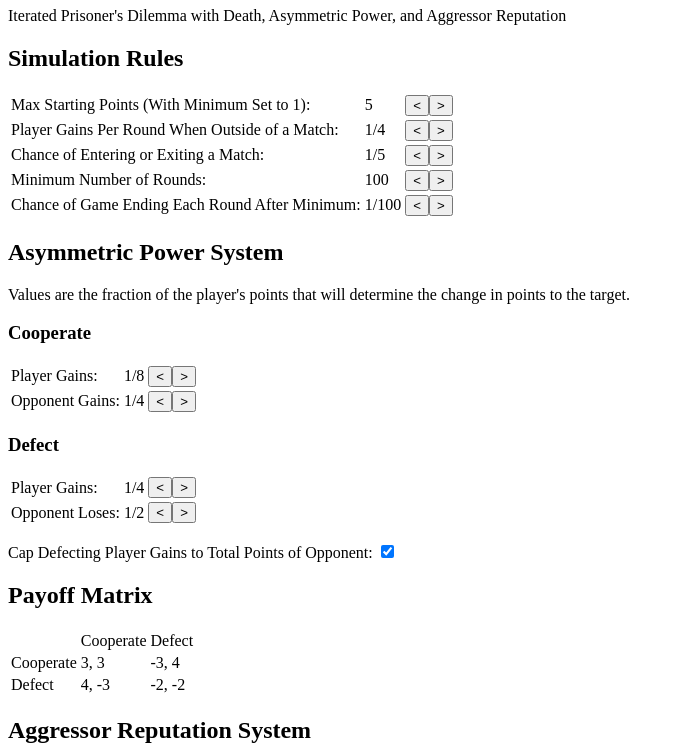
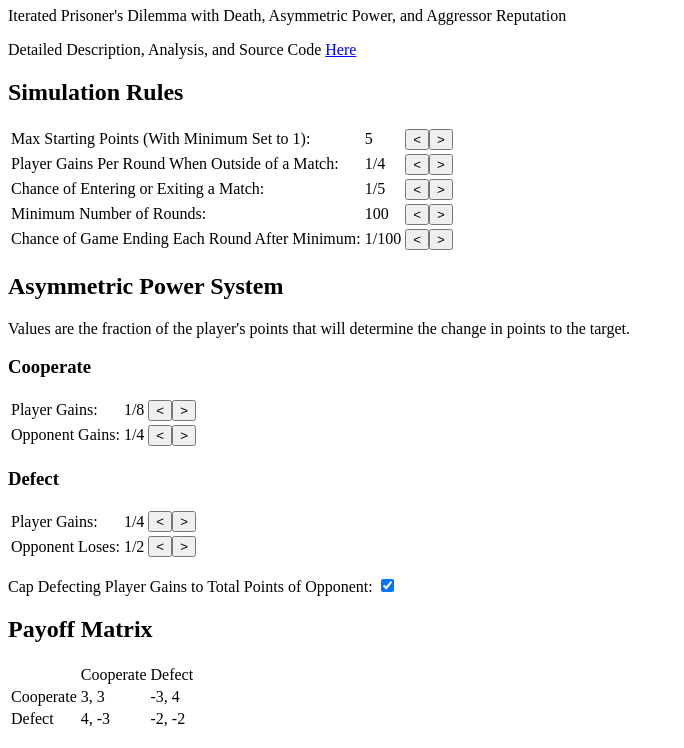
Before and after one commit to josephius/power, a plain HTML site: page index.html in a window 1280 px wide. Shown: the part 73-821 px from the top of the page, without its empty margins (0-684 px from the left). Drawn offline with Linux system fonts and the light colour scheme.

Commit message:
Added link to repo at the beginning of the page.

```diff
--- a/index.html
+++ b/index.html
@@ -7,6 +7,7 @@
 <body>
     <h1>Peace Or War Each Round (POWER)</h1>
     <p>Iterated Prisoner's Dilemma with Death, Asymmetric Power, and Aggressor Reputation</p>
+    <p>Detailed Description, Analysis, and Source Code <a href="https://github.com/josephius/power">Here</a></p>
     <h2>Simulation Rules</h2>
     <table>
         <tr><td>Max Starting Points (With Minimum Set to 1):</td><td id="MaxStartPoints">5</td><td><button type="button" onclick="setNumDown('MaxStartPoints', 1, 1)"><</button><button type="button" onclick="setNumUp('MaxStartPoints', 10, 1)">></button></td></tr>
```
